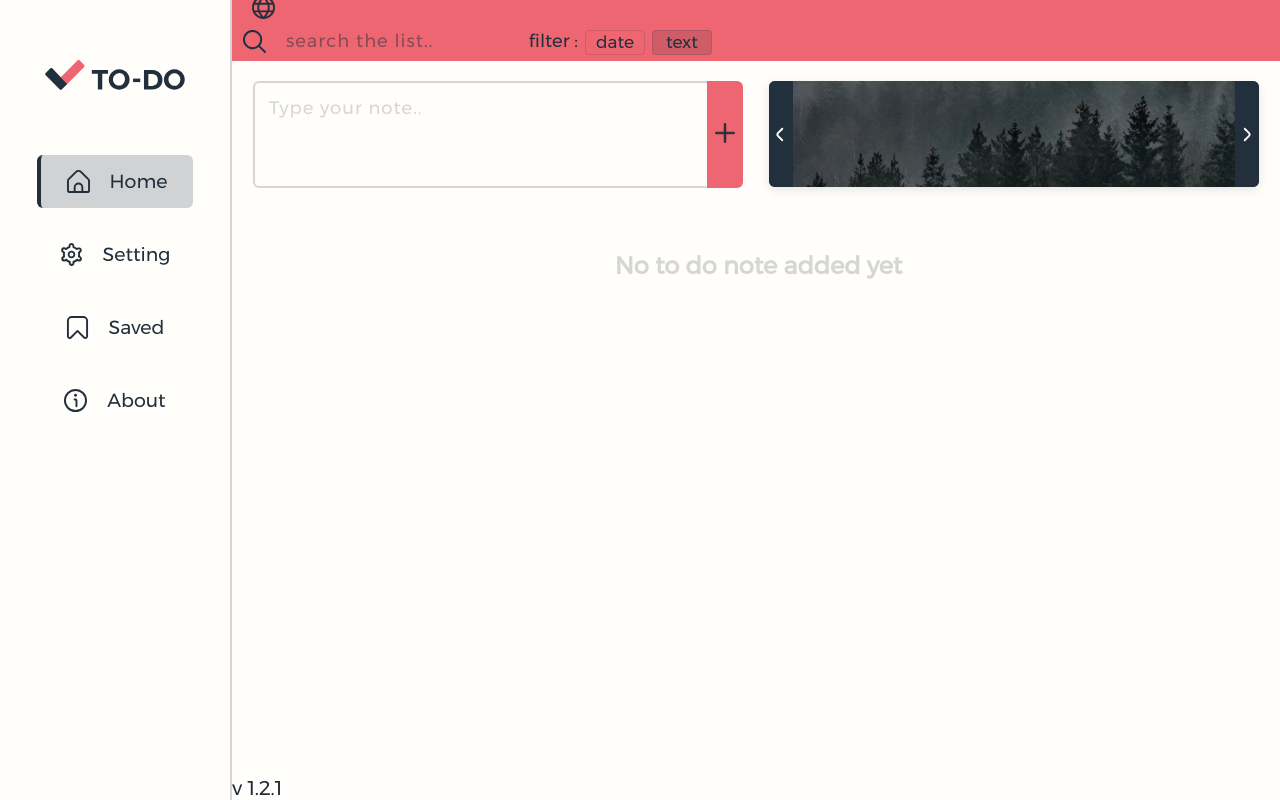
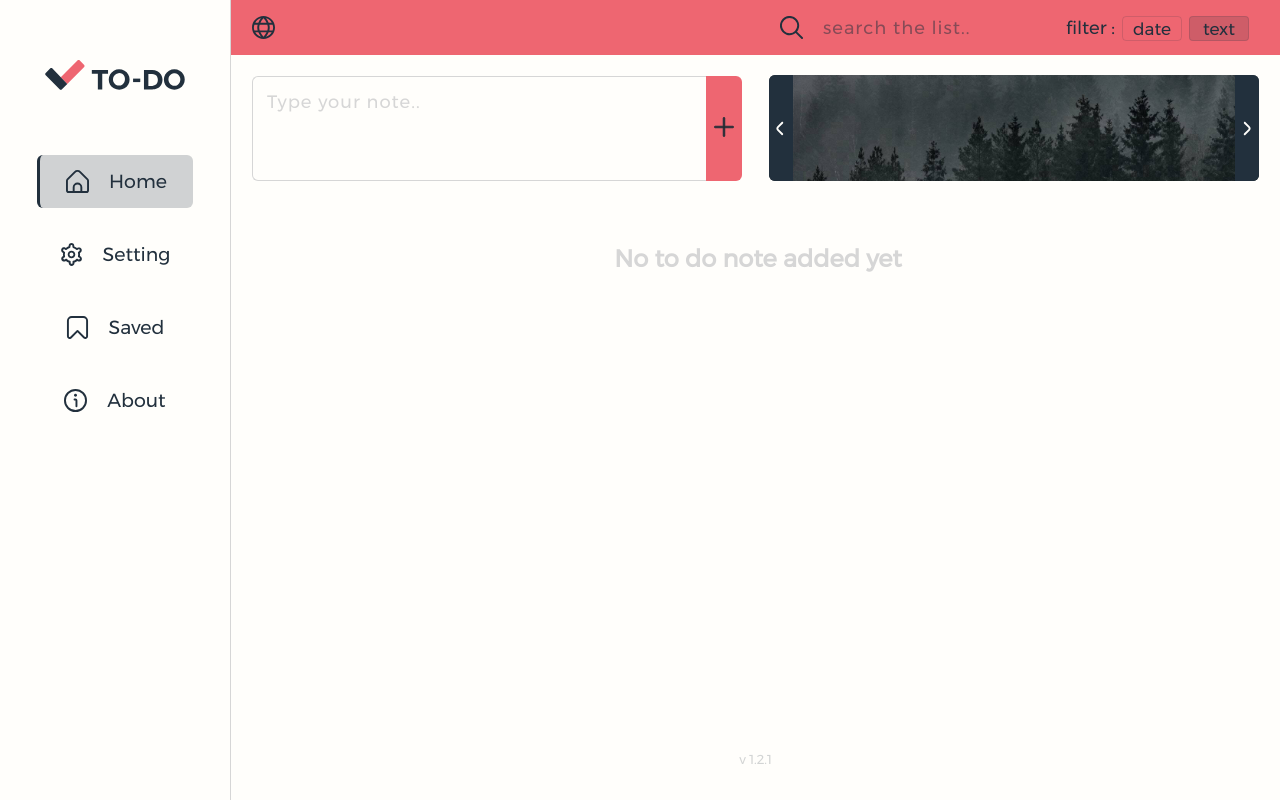
Before and after one commit to erfanGharib/to-do-webApp, a plain HTML site: page index.html in a window 1280 px wide. Drawn offline with Linux system fonts and the light colour scheme.

Commit message:
update css

```diff
--- a/css/main.css
+++ b/css/main.css
@@ -65,7 +65,7 @@ header {
     min-height: 55px;
     display: flex;
     align-items: center;
-    justify-content: space-between;
+    justify-content: center;
     background: var(--header-background);
     z-index: 3;
 }
@@ -79,7 +79,7 @@ header {
     overflow: hidden;
 }
 main {
-    height: 100%;
+    height: 87%;
     width: 100%;
     display: flex;
     flex-direction: column;
@@ -162,11 +162,11 @@ button, input, select, textarea, body, p, b, div, span, figcaption, input::place
     display: none !important;
 }
 .increase-width {
-    width: 88% !important;
+    width: 90% !important;
     margin: 0;
 }
 .increase-width-mobile {
-    width: 92% !important;
+    width: 96% !important;
     margin: 0;
     padding: 0 !important;
 }
@@ -185,7 +185,6 @@ button, input, select, textarea, body, p, b, div, span, figcaption, input::place
     background: #22303d27;
 }
 .search-box {
-    margin-right:25px;
     display: flex;
     flex-direction: column;
     align-items: flex-start;
@@ -194,7 +193,7 @@ button, input, select, textarea, body, p, b, div, span, figcaption, input::place
     border-radius: 6px;
     transition: .2s;
     height: 42px;
-    padding-bottom: 3px;
+    position: relative;
 }
 .search-box-bg {
     background: #fffefb;
@@ -219,6 +218,7 @@ button, input, select, textarea, body, p, b, div, span, figcaption, input::place
     justify-content: space-between;
     width: 100%;
     display: flex;
+    height: 100%;
     flex-direction: row;
 }
 
@@ -239,9 +239,9 @@ button, input, select, textarea, body, p, b, div, span, figcaption, input::place
 }
 #search-sugestion {
     position: absolute;
-    top: 49px;
+    top: 42px;
     min-height: 43px;
-    width: 490px;
+    width: 100%;
     max-height: 200px;
     display: none;
     flex-direction: column;
@@ -254,20 +254,26 @@ button, input, select, textarea, body, p, b, div, span, figcaption, input::place
     box-shadow: 0 8px 10px #21262b79;
 }
 #not-found-text {
-    justify-content:center;
+    justify-content:center !important;
     font-weight: 200 !important;
 }
 .search-sugestion-child,#not-found-text {
     min-height:43px;
     width: 90%;
-    border-top: 1px solid var(--border-color);
     display: flex;
     align-items: center;
     justify-content: space-between;
     padding:0 30px;
+    border-top: 1px solid #d6d6d6;
+    color: var(--header-text-color);
 }
 .search-sugestion-child:hover {
     background: var(--border-color);
+}
+.search-sugestion-child>#text {
+    width: 70%;
+    text-overflow: ellipsis;
+    overflow: hidden;
 }
 #search-filter-btn {
     margin-right: 10px;
@@ -282,7 +288,12 @@ button, input, select, textarea, body, p, b, div, span, figcaption, input::place
     align-items: center;
     transition: .5s;
     font-size: var(--header-font-size);
-    margin-left: 20px;
+}
+#header-child {
+    width: 96%;
+    display: flex;
+    align-items: center;
+    justify-content: space-between;
 }
 .goog-text-highlight {
     background: none !important;
@@ -303,7 +314,7 @@ h4 {
     flex-direction: column;
     align-items: center;
     justify-content: space-between;
-    border-right: 2px solid var(--border-color);
+    border-right: 1px solid var(--border-color);
     z-index: 3 !important;
 }
 #left-side-bar>i {
@@ -328,7 +339,7 @@ h4 {
     margin-top: 20px;
     padding:0 22px;
     cursor: pointer;
-    transition: .25s;
+    transition: .2s;
     position: relative;
     color: var(--text-color);
     font-size: var(--side-bar-font-size);
@@ -338,7 +349,7 @@ h4 {
 }
 .side-bar-icon-border {
     background: var(--hover-color);
-    border-left: 4px solid var(--text-color);
+    border-left: 3px solid var(--text-color);
 }
 
 
@@ -361,7 +372,6 @@ h4 {
     overflow-x: hidden;
     display: flex;
     justify-content: flex-start;
-    box-shadow: 0 3px 10px #22303d1f;
     background: #fff;
     filter: grayscale(0%);
 }
@@ -436,7 +446,7 @@ h4 {
     height: 75px;
     color: var(--text-color);
     background: none;
-    border:2px solid var(--border-color);
+    border:1px solid var(--border-color);
     border-right: none;
     padding: 14px;
     border-radius: 6px 0 0 6px;
@@ -578,11 +588,23 @@ h4 {
     border-radius: 0;
 }
 
-
+/* #main-overlay {
+    position: absolute;
+    width: 100%;
+    height: 100%;
+    display: flex;
+    justify-content: space-between;
+    flex-direction: column;
+    z-index: 3;
+} */
+/* .overlay-child {
+    height: 40px;
+    width: 100%;
+    background: linear-gradient(var(--body-background), #00000000);
+} */
 #main-bottom-part-added-note {
     width: 98%;
-    min-height:410px;
-    max-height:410px;
+    height: 65%;
     color: var(--text-color);
     display: grid;
     grid-template-columns: repeat(3,1fr);
@@ -594,6 +616,7 @@ h4 {
     margin: 23px 0 0 0;
     font:normal 400 40px montserrat,iranian sans,arial;
     scroll-behavior:smooth;
+    position: relative;
 }
 #no-added-toDo-text {
     color: var(--border-color);
@@ -608,7 +631,7 @@ h4 {
     border-radius: 6px;
     min-height: 105px;
     width: 93%;
-    margin:0px 0 35px 0;
+    margin:0px 0 26px 0;
     height: fit-content;
     height: -moz-fit-content;
     display: flex;
@@ -647,8 +670,8 @@ h4 {
 .p-note {
     word-break: break-all;
     padding: 14px;
-    height: 40px;
-    overflow-y: scroll;
+    /* height: 40px; */
+    /* overflow-y: scroll; */
     scrollbar-width: none;
     width: 93%;
     font-size: var(--todo-text-font-size);
@@ -924,3 +947,8 @@ strong,p {
     transform: scale(1);
     opacity: 1;
 }
+#version {
+    font-size: 13px;
+    margin: 0 auto 5px auto;
+    opacity: .2;
+}
--- a/css/mobile-layeout.css
+++ b/css/mobile-layeout.css
@@ -79,7 +79,6 @@ header {
 .search-box {
     min-height: 50px !important;
     overflow: hidden;
-    margin: 0 0 0 13px;
     width: 40px;
 }
 #search-input {
@@ -204,9 +203,6 @@ body {
 #add-ToDo-part {
     width: 100%;
 }
-#translate {
-    margin-left: 13px;
-}
 .goog-te-combo {
     font-size: var(--header-font-size);
     width: 90% !important;
--- a/css/tablet-layeout.css
+++ b/css/tablet-layeout.css
@@ -60,7 +60,11 @@ body {
 #delete-all-data-box {
     margin-top: 23px !important;
 }
-
+#header-child {
+    flex-direction: row-reverse;
+    justify-content: flex-start;
+    align-items: flex-start;
+}
 #search-sugestion {
     width: 91.3% !important;
 }
@@ -244,8 +248,6 @@ main {
     min-height: 60px;
     overflow-x: hidden;
     padding-left: 5px;
-    margin-left: 30px;
-    /* display: none; */
 }
 #search-sugestion {
     position: absolute;
```
